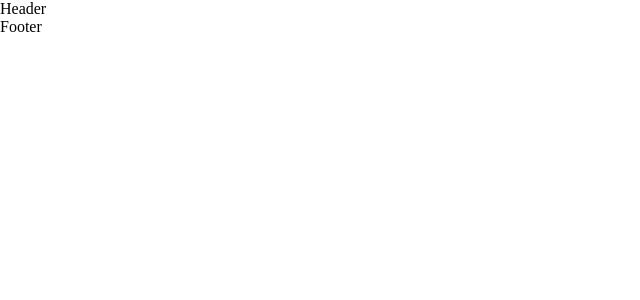
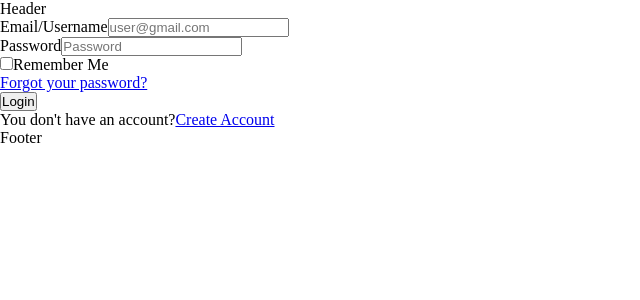
Before and after one commit to mhdalihoria/real-estate, a React (Vite) app: page /login in a window 1280 px wide. Before the commit this address had no page. Shown: the top 300 px of the page, without its empty margins (0-640 px from the left). Built offline with nearby package versions, Linux system fonts and the light colour scheme.

Commit message:
Login Page Created + others

```diff
--- a/src/App.jsx
+++ b/src/App.jsx
@@ -1,5 +1,4 @@
-import { useState } from 'react'
-import {Routes, Route, Link} from "react-router-dom"
+import {Routes, Route} from "react-router-dom"
 // ---------------- Dependency imports above --------------------
 import Header from "./Components/Header"
 import Footer from './Components/Footer'
@@ -7,6 +6,7 @@ import Home from './Pages/Home'
 import Buy from './Pages/Buy'
 import Rent from './Pages/Rent'
 import Info from './Pages/Info'
+import Login from './Pages/Login'
 import './App.css'
 // ---------------- Imports above --------------------
 
@@ -21,6 +21,7 @@ function App() {
         <Route path='/buy' element={<Buy />}/>
         <Route path='/rent' element={<Rent />}/>
         <Route path='/rent/1/info' element={<Info />}/>
+        <Route path='/login' element={<Login />}/>
       </Routes>
 
       <Footer/>
--- a/src/Context.jsx
+++ b/src/Context.jsx
@@ -3,28 +3,15 @@ import { generateRandomCoords } from "./utils/randomCoords";
 
 const Context = createContext();
 
-// const initialState = {
-//   location: "",
-//   saleStatus: "default",
-//   price: "default",
-//   roomCount: "default",
-//   bedCount: "default",
-//   moveDate: "default",
-//   more: "default",
-// };
 const initialState = {
   location: "New Baghdad, Iraq",
   type: "rent",
   price: "3.000",
-  roomCount: "2",
-  bedCount: "2"
+  roomCount: 2,
+  bedCount: 2
 };
 
   const randomCoordinates = generateRandomCoords()
-
-
-//TODO: (if needed)
-//* provide the initial mockDB info to Rent.jsx from here
 
 //TODO:
 //* Create a component for the Error in Rent.jsx
--- a/src/Pages/Home.jsx
+++ b/src/Pages/Home.jsx
@@ -37,12 +37,8 @@ const Home = () => {
             onChange={handleChange}
             placeholder="Location of your search"
           />
-          <select
-            name="type"
-            value={search.type}
-            onChange={handleChange}
-          >
 
+          <select name="type" value={search.type} onChange={handleChange}>
             <option value="sale">For Sale</option>
             <option value="rent">
               For Rent
@@ -54,6 +50,19 @@ const Home = () => {
             <option value="1.000">1.000</option>
             <option value="3.000">3.000</option>
           </select>
+          <select name="roomCount" value={search.roomCount} onChange={handleChange}>
+            <option value="1">1</option>
+            <option value="2">2</option>
+            <option value="3">3</option>
+            <option value="4">4</option>
+          </select>
+          <select name="bedCount" value={search.bedCount} onChange={handleChange}>
+            <option value="1">1</option>
+            <option value="2">2</option>
+            <option value="3">3</option>
+            <option value="4">4</option>
+          </select>
+
           <button>Submit</button>
         </form>
       </div>
--- /dev/null
+++ b/src/Pages/Login.jsx
@@ -0,0 +1,103 @@
+import { useState } from "react";
+import { accounts } from "../utils/mockDB";
+
+const Login = () => {
+  const [loginData, setLoginData] = useState({
+    email: "",
+    pwd: "",
+    shouldRemember: false,
+  });
+  const [loginErrors, setLoginErrors] = useState({
+    email: "",
+    pwd: "",
+  });
+
+
+  const changeHandler = (e) => {
+    const { name, value, type, checked } = e.target;
+    setLoginData((prevLoginData) => ({
+      ...prevLoginData,
+      [name]: type === "checkbox" ? checked : value,
+    }));
+  };
+
+  const submitHandler = (e) => {
+    e.preventDefault();
+    verifyCredentials();
+    console.log("clicked");
+  };
+
+
+  return (
+    <div className="login-container">
+      <form onSubmit={submitHandler}>
+        <div className="login--email">
+          <label htmlFor="email">Email/Username</label>
+          {loginErrors.email !== "" && (
+            <label htmlFor="email" className="error">
+              {loginErrors.email}
+            </label>
+          )}
+          <input
+            id="email"
+            type="email"
+            name="email"
+            placeholder="user@gmail.com"
+            value={loginData.email}
+            onChange={changeHandler}
+            required
+          />
+        </div>
+
+        <div className="login--pwd">
+          <label htmlFor="pwd">Password</label>
+          {loginErrors.pwd !== "" && (
+            <label htmlFor="pwd" className="error">
+              {loginErrors.pwd}
+            </label>
+          )}
+          <input
+            id="pwd"
+            type="password"
+            name="pwd"
+            placeholder="Password"
+            value={loginData.pwd}
+            onChange={changeHandler}
+            required
+            minLength={8}
+          />
+        </div>
+
+        <div className="login--help">
+          <div className="login--help__remember-me">
+            <input
+              id="remember-me"
+              type="checkbox"
+              name="shouldRemember"
+              onChange={changeHandler}
+              checked={loginData.shouldRemember}
+            />
+            <label htmlFor="remember-me">Remember Me</label>
+          </div>
+
+          <div className="login--help__forgot-pwd">
+            <a href="#" className="login--help__forgot-pwd-link">
+              Forgot your password?
+            </a>
+          </div>
+        </div>
+
+        <button>Login</button>
+
+        <div className="login--no-account">
+          <span>You don't have an account?</span>
+          <span>
+            <a href="#">Create Account</a>
+          </span>
+        </div>
+      </form>
+    </div>
+  );
+};
+
+export default Login;
--- a/src/Pages/Rent.jsx
+++ b/src/Pages/Rent.jsx
@@ -3,7 +3,6 @@ import { ContextObj, initialState } from "../Context";
 import PropertyItem from "../Components/PropertyItem";
 import Map from "../Components/Map";
 import { cardDetails } from "../utils/mockDB";
-// import { generateRandomCoords } from "../utils/randomCoords";
 
 const Rent = () => {
   const { data, randomCoordinates } = useContext(ContextObj); //receives data from context
@@ -14,21 +13,7 @@ const Rent = () => {
     return dataObjToArr.length !== 0 ? data : initialState;
   });
 
-  const coords = useMemo(() => (randomCoordinates), []);
-
-  const filterCards = () => {
-    let cardElements = cardDetails.filter((card) => {
-      return (
-        search.type === card.type.toLocaleLowerCase() &&
-        search.price === card.price
-      );
-    });
-
-    return cardElements;
-  };
-
   const [filteredCards, setFilteredCards] = useState(cardDetails);
-
 
   const handleChange = (e) => {
     const { name, value } = e.target;
@@ -46,18 +31,32 @@ const Rent = () => {
     setFilteredCards(filterCards);
   };
 
+  const filterCards = () => {
+    let cardElements = cardDetails.filter((card) => {
+
+      return (
+        search.type === card.type.toLocaleLowerCase() &&
+        search.price === card.price &&
+        search.bedCount === card.bedCount
+      );
+    });
+
+    return cardElements;
+  };
+
+  const coords = useMemo(() => randomCoordinates, []);
+
   useEffect(() => {
-    if(dataObjToArr.length !== 0) {
-      setFilteredCards(filterCards)
+    if (dataObjToArr.length !== 0) {
+      setFilteredCards(filterCards);
     }
   }, [data]);
 
-  // if (filteredCards.length === 0) {
-  //   return "Error";
-  // }
+  if (filteredCards.length === 0) {
+    return "Error";
+  }
 
   return (
-
     <div>
       <div className="form-container">
         <form onSubmit={handleSubmit}>
@@ -78,12 +77,28 @@ const Rent = () => {
             <option value="1.000">1.000</option>
             <option value="3.000">3.000</option>
           </select>
+          <select name="roomCount" value={search.roomCount} onChange={handleChange}>
+            <option value="1">1</option>
+            <option value="2">2</option>
+            <option value="3">3</option>
+            <option value="4">4</option>
+          </select>
+          <select
+            name="bedCount"
+            value={search.bedCount}
+            onChange={handleChange}
+          >
+            <option value="1">1</option>
+            <option value="2">2</option>
+            <option value="3">3</option>
+            <option value="4">4</option>
+          </select>
           <button>Submit</button>
         </form>
       </div>
       <div className="query-results">
         {/* This is the side the map occupies */}
-            <Map coords={coords}/>
+        <Map coords={coords} />
         {/* This is the side the details occupy */}
         <div className="query-results--details">
           <div className="query-results--details--listings">
@@ -94,8 +109,7 @@ const Rent = () => {
         </div>
       </div>
     </div>
-      )
-
+  );
 };
 
 export default Rent;
```
Also changed, not shown: src/utils/mockDB.js (+76 -59 lines). Lines whose indentation alone changed are shown as unchanged.
